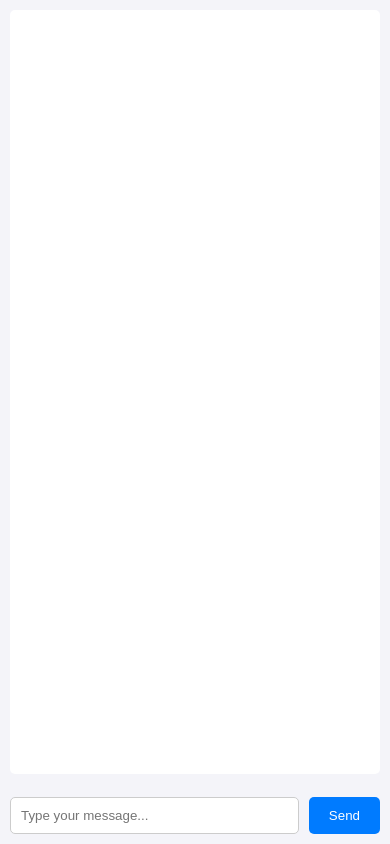
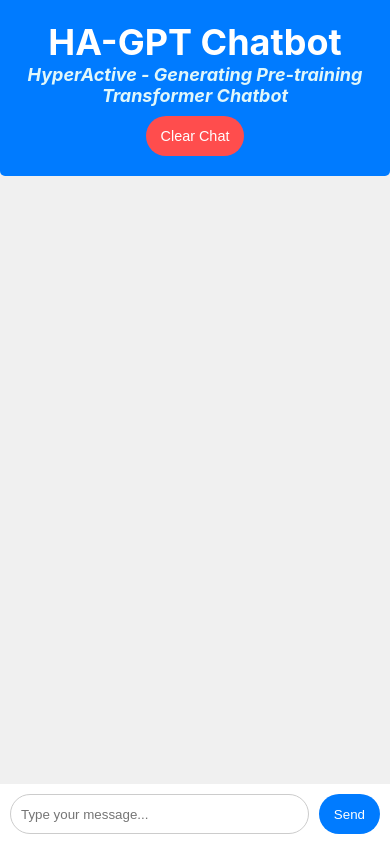
Before and after one commit to Aaron-m-ram/GenAI-Chatbot, a React (Create React App) app in the folder chat-model-frontend/: page / in a window 390 px wide. Built offline with nearby package versions, Linux system fonts and the light colour scheme.

Commit message:
made the UI prettier
made the UI have more blue color and align to look like conversation. tested in development need to push to production

```diff
--- a/chat-model-frontend/src/App.css
+++ b/chat-model-frontend/src/App.css
@@ -7,11 +7,35 @@
   pointer-events: none;
 }
 
-@media (prefers-reduced-motion: no-preference) {
-  .App-logo {
-    animation: App-logo-spin infinite 20s linear;
+@media (max-width: 768px) {
+  .title-section h1 {
+    font-size: 24px;
   }
+
+  .title-section h2 {
+    font-size: 14px;
+  }
+
+  .clear-button {
+    top: 10px;
+    right: 10px;
+    padding: 6px 12px;
+  }
+
+  .message {
+    padding: 8px;
+  }
+
+  .input-container {
+    padding: 15px;
+  }
+
+  button {
+    padding: 8px;
+  }
+
 }
+
 
 .App-header {
   background-color: #282c34;
@@ -38,65 +62,125 @@
 }
 
 
+/* App.css */
+
+/* Banner and clear button styles */
+.title-section {
+  position: relative;
+  text-align: center;
+  background-color: #007BFF; /* Banner blue color */
+  padding: 20px;
+  width: 100%;
+  max-width: 100%; /* Prevent it from going beyond the screen */
+  border-bottom-left-radius: 5px;
+  border-bottom-right-radius: 5px;
+  box-sizing: border-box; /* Ensures padding is included in the width calculation */
+}
+
+
+.title-section h1 {
+  font-size: 36px;
+  margin: 0;
+  color: white;
+}
+
+.title-section h2 {
+  font-size: 18px;
+  margin: 0;
+  color: #e0f7fa;
+  font-style: italic;
+}
+
+.clear-button {
+  margin-top: 10px; /* Add some space between the title and button */
+  padding: 0.3em 1em;
+  background-color: #ff4d4d;
+  color: white;
+  border: none;
+  border-radius: 20px;
+  cursor: pointer;
+  font-size: 0.9em; /* Make it a bit smaller */
+}
+
+.clear-button:hover {
+  background-color: #ff3333; /* Darker red on hover */
+}
+
 .chat-container {
   display: flex;
   flex-direction: column;
-  height: 100vh;
-  justify-content: space-between;
-  padding: 10px;
-  box-sizing: border-box;
-  background-color: #f4f4f9;
-  overflow: hidden
+  height: 100vh; /* Full height of the viewport */
+  background-color: #f0f0f0;
 }
 
 .messages {
-  flex: 1;
+  flex-grow: 1;
+  width: 100%;
+  padding: 20px;
   overflow-y: auto;
-  margin-bottom: 10px;
-  padding-right: 10px;
-  padding-left: 10px;
-  border-radius: 5px;
-  background-color: #ffffff;
-  max-height: calc(100vh - 80px);
+  box-sizing: border-box;
 }
 
 .message {
   padding: 10px;
-  border-radius: 5px;
-  margin-bottom: 10px;
+  border-radius: 20px;
+  margin: 5px 0;
+  word-wrap: break-word;
+  align-self: stretch; /* Message bubbles expand both sides */
 }
 
-.message.user {
-  align-self: flex-end;
-  background-color: #d1e7dd;
+.user {
+  background-color: #007BFF;
+  color: white;
+  border-radius: 20px;
+  margin-right: auto; /* Pushes the user message to the left */
+  text-align: left; /* Text inside the user bubble aligned to the left */
+  max-width: 80%; /* Ensures user messages don't take up the full width */
 }
 
-.message.bot {
-  align-self: flex-start;
-  background-color: #e2e3e5;
+/* Bot messages aligned to the right */
+.bot {
+  background-color: #E5E5EA;
+  color: black;
+  border-radius: 20px;
+  margin-left: auto; /* Pushes the bot message to the right */
+  text-align: right; /* Text inside the bot bubble aligned to the right */
+  max-width: 80%; /* Ensures bot messages don't take up the full width */
 }
+
 
 .input-container {
   display: flex;
+  padding: 10px; /* Adjusted padding for input field */
+  background-color: #fff;
+  width: 100%;
+  box-sizing: border-box;
+  align-items: center; /* Aligns input and button properly */
+  min-height: 60px; /* Ensure input container doesn't grow taller */
+  max-height: 60px; /* Keep the height consistent */
 }
 
 input {
-  flex: 1;
+  flex-grow: 1;
   padding: 10px;
+  border-radius: 20px;
   border: 1px solid #ccc;
-  border-radius: 5px;
   margin-right: 10px;
+  box-sizing: border-box;
+  height: 40px; /* Reduced height of the input field */
 }
 
 button {
-  padding: 10px 20px;
-  background-color: #007bff;
+  padding: 10px 15px;
+  border-radius: 20px;
+  border: none;
+  background-color: #007BFF;
   color: white;
-  border: none;
-  border-radius: 5px;
   cursor: pointer;
+  height: 40px; /* Match the height of the input field */
 }
 
-button:hover {
-  background-color: #0056b3;
+button:disabled {
+  background-color: #ccc;
+  cursor: not-allowed;
 }
--- a/chat-model-frontend/src/App.js
+++ b/chat-model-frontend/src/App.js
@@ -17,6 +17,12 @@ function App() {
     setInput("");
 
     setMessages((prevMessages) => [...prevMessages, userMessage]);
+
+    setTimeout(() => {
+      const botMessage = { text: "This is a dummy response.", sender: "bot" };
+      setMessages((prevMessages) => [...prevMessages, botMessage]);
+      setIsSending(false);
+    }, 1000); // 1-second delay
 
     try {
       // This sends input to the backend
@@ -43,8 +49,20 @@ function App() {
     }
   };
 
+  // Clear all messages
+  const clearChat = () => {
+    setMessages([]); // Clear the messages array
+  };
+
   return (
     <div className="chat-container">
+      <div className="title-section">
+        <h1>HA-GPT Chatbot</h1>
+        <h2>HyperActive - Generating Pre-training Transformer Chatbot</h2>
+        <button className="clear-button" onClick={clearChat}>
+          Clear Chat
+        </button>
+      </div>
       <div className="messages">
         {messages.map((msg, index) => (
           <div
```
Also changed, not shown: chat-model-frontend/package.json (+7 -8 lines), 1 other file (tests, documents, lock files or other folders).
